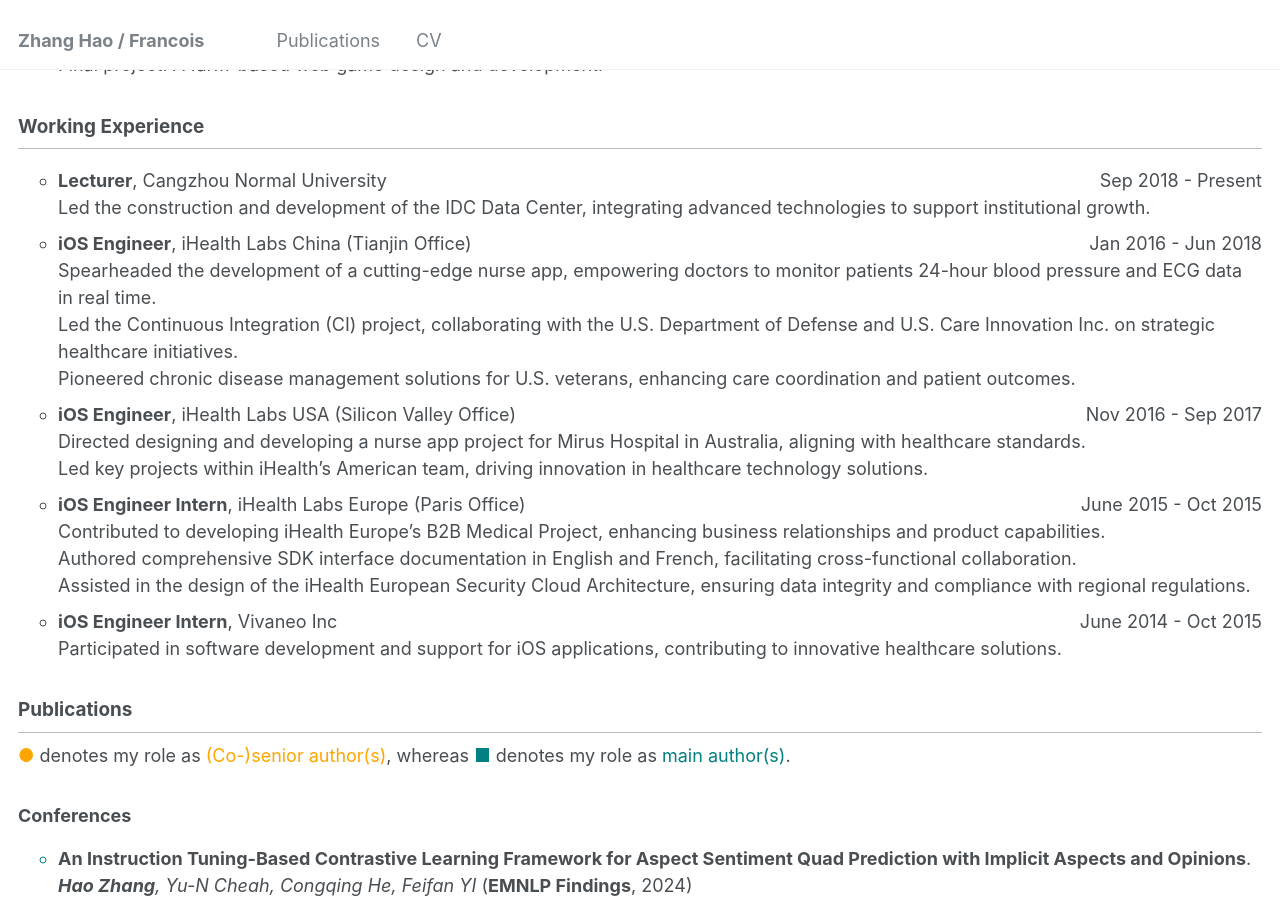
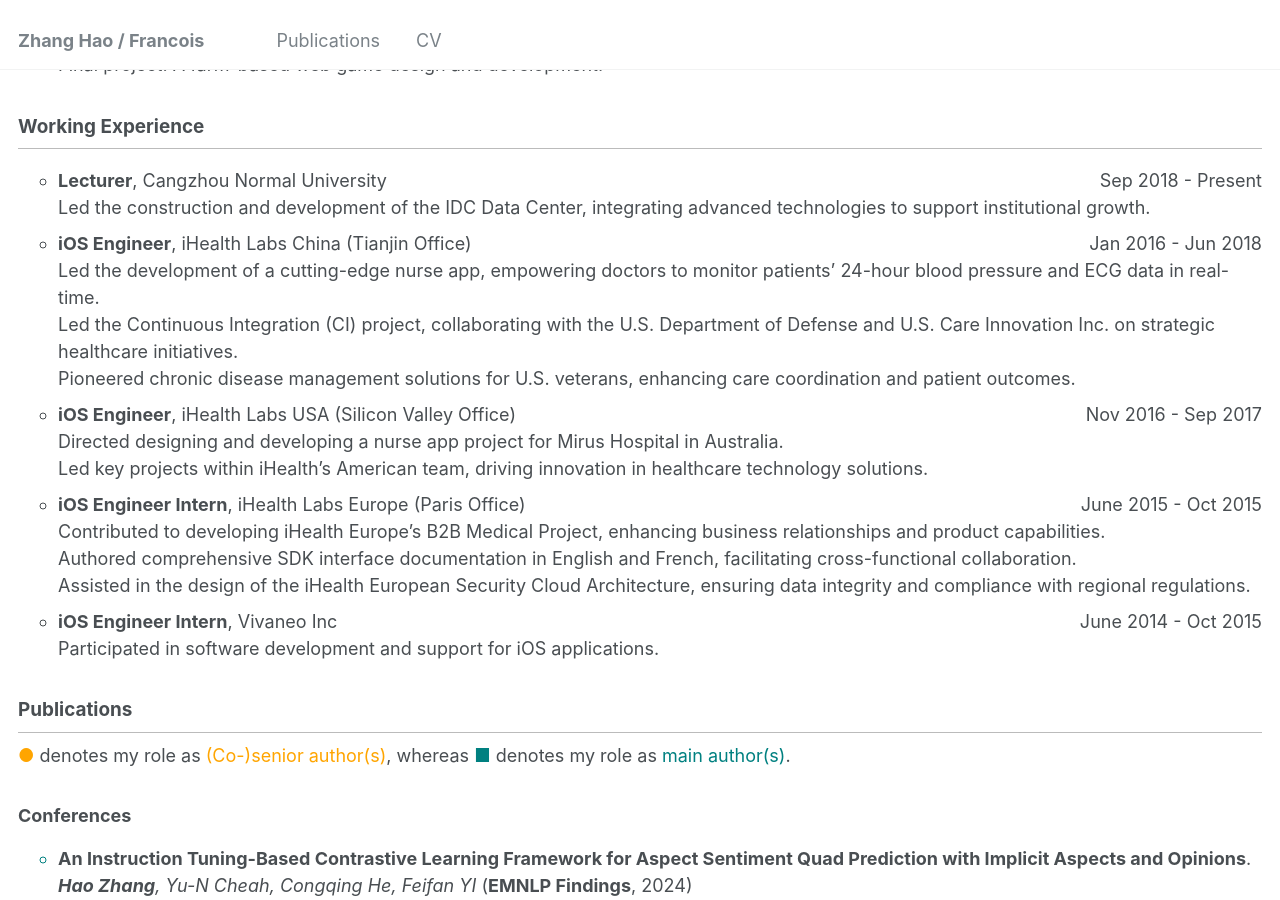
Before and after one commit to sydmou/sydmou.github.io, a Jekyll site: the page built from _pages/cv.md, in a window 1280 px wide and 900 px high, scrolled down 569 px. Built offline with Jekyll 4.4.1, drawn with Linux system fonts in a browser that asks for light colours.

Commit message:
Update cv.md

```diff
--- a/_pages/cv.md
+++ b/_pages/cv.md
@@ -31,18 +31,18 @@
 * **Lecturer**, Cangzhou Normal University <span style="float: right;">Sep 2018 - Present</span>\
    <span class='desc'>Led the construction and development of the IDC Data Center, integrating advanced technologies to support institutional growth. </span>
 * **iOS Engineer**, iHealth Labs China (Tianjin Office) <span style="float: right;">Jan 2016 - Jun 2018</span>\
-   <span class='desc'>Spearheaded the development of a cutting-edge nurse app, empowering doctors to monitor patients 24-hour blood pressure and ECG data in real time. </span>\
+   <span class='desc'>Led the development of a cutting-edge nurse app, empowering doctors to monitor patients' 24-hour blood pressure and ECG data in real-time. </span>\
    <span class='desc'>Led the Continuous Integration (CI) project, collaborating with the U.S. Department of Defense and U.S. Care Innovation Inc. on strategic healthcare initiatives. </span>\
    <span class='desc'>Pioneered chronic disease management solutions for U.S. veterans, enhancing care coordination and patient outcomes. </span>
 * **iOS Engineer**, iHealth Labs USA (Silicon Valley Office) <span style="float: right;">Nov 2016 - Sep 2017</span>\
-   <span class='desc'>Directed designing and developing a nurse app project for Mirus Hospital in Australia, aligning with healthcare standards. </span>\
+   <span class='desc'>Directed designing and developing a nurse app project for Mirus Hospital in Australia. </span>\
    <span class='desc'>Led key projects within iHealth’s American team, driving innovation in healthcare technology solutions. </span>
 * **iOS Engineer Intern**, iHealth Labs Europe (Paris Office) <span style="float: right;">June 2015 - Oct 2015</span>\
    <span class='desc'>Contributed to developing iHealth Europe’s B2B Medical Project, enhancing business relationships and product capabilities. </span>\
    <span class='desc'>Authored comprehensive SDK interface documentation in English and French, facilitating cross-functional collaboration. </span>\
    <span class='desc'>Assisted in the design of the iHealth European Security Cloud Architecture, ensuring data integrity and compliance with regional regulations. </span>
 * **iOS Engineer Intern**, Vivaneo Inc <span style="float: right;">June 2014 - Oct 2015</span>\
-   <span class='desc'>Participated in software development and support for iOS applications, contributing to innovative healthcare solutions. </span>
+   <span class='desc'>Participated in software development and support for iOS applications. </span>
 
 <div class="page-break"></div>
 
```
